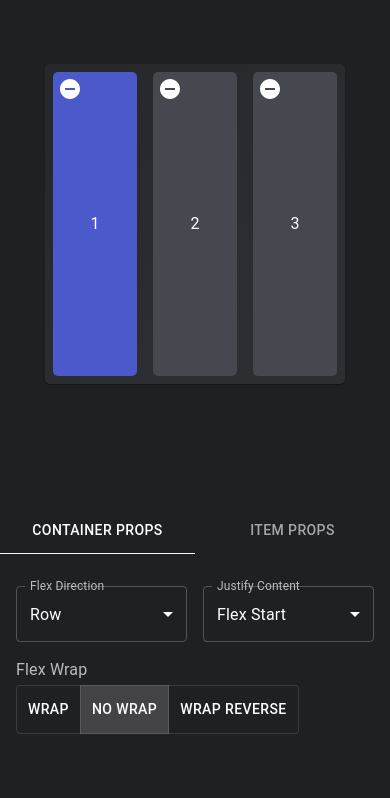
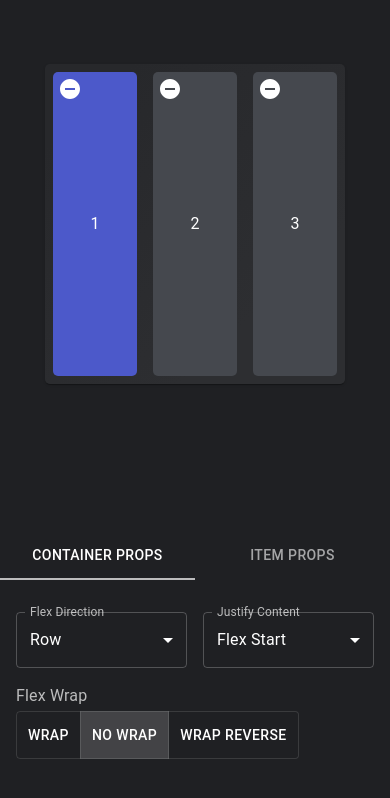
Before and after one commit to pooridev/flexbox-playground, a React (Vite) app: page / in a window 390 px wide. Shown: the top 798 px of the page. Built offline with nearby package versions, Linux system fonts and the light colour scheme.

Commit message:
fix: decrease Mobile Flex Control height

```diff
--- a/src/components/FlexControls/Mobile/index.tsx
+++ b/src/components/FlexControls/Mobile/index.tsx
@@ -14,23 +14,8 @@ const MobileControls = () => {
   };
 
   return (
-    <Stack
-      sx={{
-        height: "40vh",
-      }}
-    >
-      <Tabs
-        onChange={handleTabChange}
-        value={activeTab}
-        textColor="inherit"
-        TabIndicatorProps={{
-          sx: {
-            height: "1px",
-            background: (theme) => theme.palette.grey[100],
-          },
-        }}
-        variant="fullWidth"
-      >
+    <Stack height="37vh">
+      <Tabs onChange={handleTabChange} value={activeTab} textColor="inherit" variant="fullWidth">
         <Tab label="Container props" value={CONTROL_TABS.CONTAINER} />
         <Tab label="Item props" value={CONTROL_TABS.ITEM} />
       </Tabs>
```
